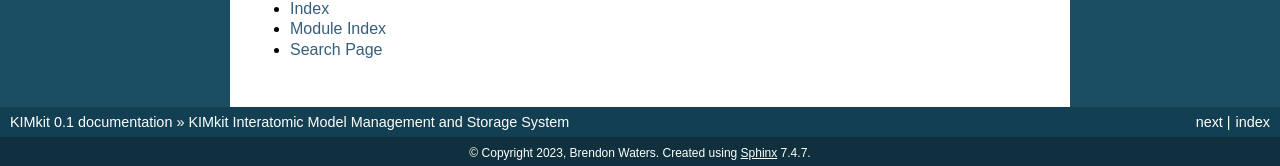
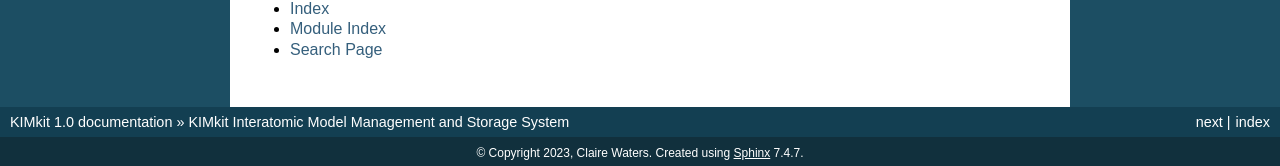
Before and after one commit to openkim/KIMkit, a Sphinx documentation site: the page built from kimkit/Docs/index.rst, in a window 1280 px wide and 900 px high, scrolled down 813 px. Shown: the part 731-897 px from the top of the window. Built offline with Sphinx 7.4.7, drawn with Linux system fonts in a browser that asks for light colours; some of the changed text lies outside the part shown.

Commit message:
MAINT: update author attribution and version

```diff
--- a/kimkit/Docs/conf.py
+++ b/kimkit/Docs/conf.py
@@ -19,11 +19,11 @@ sys.path.insert(0, os.path.abspath(os.path.join("..", "..")))
 # -- Project information -----------------------------------------------------
 
 project = "KIMkit"
-copyright = "2023, Brendon Waters"
-author = "Brendon Waters"
+copyright = "2023, Claire Waters"
+author = "Claire Waters"
 
 # The full version, including alpha/beta/rc tags
-release = "0.1"
+release = "1.0"
 
 
 # -- General configuration ---------------------------------------------------
--- a/pyproject.toml
+++ b/pyproject.toml
@@ -4,6 +4,7 @@ build-backend = "setuptools.build_meta"
 
 [project]
 name = "kimkit"
+version = "1.0"
 authors = [{"name"="Claire Waters", "email"="bwaters@umn.edu"}]
 readme = "README.md"
 license = "Apache-2.0"
--- a/setup.py
+++ b/setup.py
@@ -6,9 +6,9 @@ for scheme in INSTALL_SCHEMES.values():
 
 setup(
     name="kimkit",
-    version="0.1",
+    version="1.0",
     description="KIM Interatomic Model storage and management system",
-    author="Brendon Waters",
+    author="Claire Waters",
     author_email="bwaters@umn.edu",
     include_package_data=True,
     packages=find_packages(),
```
Also changed, not shown: 1 other file.
